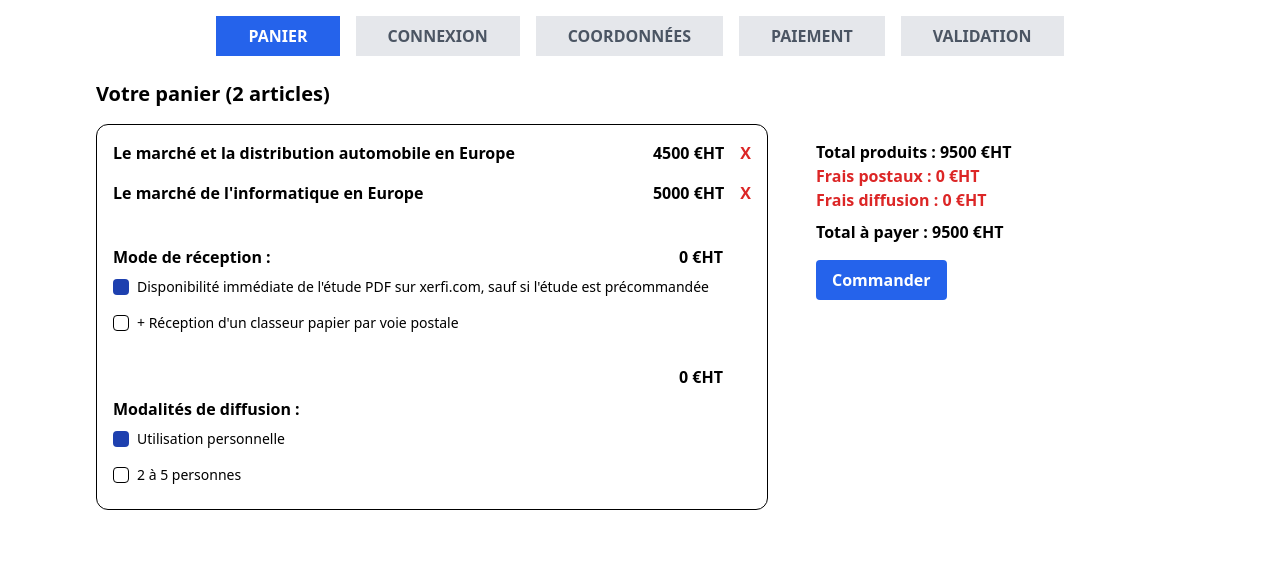
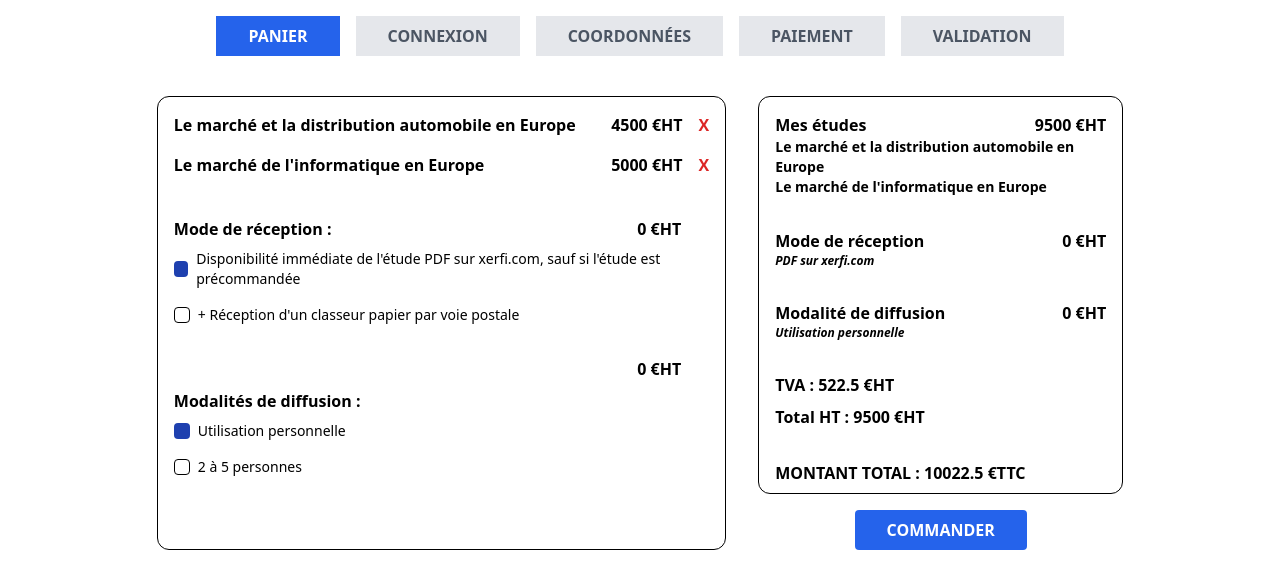
Before and after one commit to Mathis-brgs/XERFI-clone, a React (Vite) app: page /panier in a window 1280 px wide. Shown: the top 588 px of the page. Built offline with nearby package versions, Linux system fonts and the light colour scheme.

Commit message:
Panier V1

```diff
--- a/src/App.jsx
+++ b/src/App.jsx
@@ -3,6 +3,7 @@ import Home from "./pages/Home";
 import Panier from "./pages/panier";
 
 import Dashboard from "./pages/Dashboard";
+import PanierConnexion from "./pages/PanierConnexion";
 
 export default function App() {
   return (
@@ -11,6 +12,7 @@ export default function App() {
         <Route path="/" element={<Home />} />
         <Route path="/dashboard" element={<Dashboard />} />
         <Route path="/panier" element={<Panier />} />
+        <Route path="/panier/connexion" element={<PanierConnexion />} />
       </Routes>
     </BrowserRouter>
   );
--- a/src/components/panier/MainPanier.jsx
+++ b/src/components/panier/MainPanier.jsx
@@ -9,7 +9,7 @@ export default function MainPanier({
   fraisDiffusion,
 }) {
   return (
-    <ul className="border py-2 mx-4 rounded-xl border-black w-3/5">
+    <ul className="border pt-2 pb-8 mx-4 rounded-xl border-black w-3/5">
       {panier.map((item) => (
         <li key={item.id} className="flex py-2 px-4">
           <span className="font-semibold">{item.nom}</span>
--- a/src/components/panier/RecapPanier.jsx
+++ b/src/components/panier/RecapPanier.jsx
@@ -1,20 +1,60 @@
+import { useNavigate } from "react-router-dom";
+
 export default function RecapPanier({
   total,
   fraisPostaux,
   fraisDiffusion,
   totalAvecFrais,
-  payer,
+  panier,
+  postalSelected,
+  diffusionMode,
 }) {
+  const tva = totalAvecFrais * 0.055;
+  const navigate = useNavigate();
+
   return (
-    <div className="ml-8 mt-4 font-semibold">
-      <p>Total produits : {total} €HT</p>
-      <p className="text-red-600">Frais postaux : {fraisPostaux} €HT</p>
-      <p className="text-red-600">Frais diffusion : {fraisDiffusion} €HT</p>
-      <p className="mt-2 font-bold">Total à payer : {totalAvecFrais} €HT</p>
+    <div className="flex flex-col items-center">
+      <div className="font-semibold border py-2 mx-4 rounded-xl border-black px-4">
+        <div className="py-2 mb-6">
+          <div className="flex">
+            <h5 className="font-semibold">Mes études</h5>
+            <span className="text-right flex-auto">{total} €HT</span>
+          </div>
+          {panier.map((item) => (
+            <li key={item.id} className="flex">
+              <span className="text-sm">{item.nom}</span>{" "}
+            </li>
+          ))}
+          <div className="flex mt-8">
+            <h5 className="font-semibold">Mode de réception</h5>
+            <span className="text-right flex-auto">{fraisPostaux} €HT</span>
+          </div>
+          <p className={"text-xs italic"}>PDF sur xerfi.com</p>
+          {postalSelected && (
+            <p className={"text-xs italic"}>+ classeur papier</p>
+          )}
+          <div className="flex mt-8">
+            <h5 className="font-semibold">Modalité de diffusion</h5>
+            <span className="text-right flex-auto">{fraisDiffusion} €HT</span>
+          </div>
 
+          {diffusionMode === "2-5" ? (
+            <p className={"text-xs italic"}>Diffusion 2-5 pers.</p>
+          ) : (
+            <p className={"text-xs italic"}>Utilisation personnelle</p>
+          )}
+        </div>
+
+        <p className="mt-2 font-bold">TVA : {tva} €HT</p>
+        <p className="mt-2 font-bold">Total HT : {totalAvecFrais} €HT</p>
+
+        <h3 className="mt-8 font-bold">
+          MONTANT TOTAL : {totalAvecFrais + tva} €TTC
+        </h3>
+      </div>
       <button
-        onClick={payer}
-        className="mt-4 bg-blue-600 text-white px-4 py-2 rounded hover:bg-blue-700"
+        onClick={() => navigate("/panier/connexion")}
+        className="mt-4 bg-blue-600 text-white px-8 py-2 rounded hover:bg-blue-700 uppercase font-bold"
       >
         Commander
       </button>
--- a/src/pages/Panier.jsx
+++ b/src/pages/Panier.jsx
@@ -1,4 +1,5 @@
 import { useState } from "react";
+
 import ProgressionCommande from "../components/Panier/ProgressionCommande";
 import MainPanier from "../components/Panier/MainPanier";
 import RecapPanier from "../components/Panier/RecapPanier";
@@ -15,7 +16,6 @@ export default function Panier() {
 
   const [postalSelected, postalSetSelected] = useState(false);
   const [diffusionMode, setDiffusionMode] = useState("personnelle");
-  const [paiementEffectue, setPaiementEffectue] = useState(false);
 
   const nombreItems = panier.length;
   const total = panier.reduce((acc, item) => acc + item.prix, 0);
@@ -27,34 +27,14 @@ export default function Panier() {
     setPanier(panier.filter((item) => item.id !== id));
   };
 
-  const payer = () => {
-    setPaiementEffectue(true);
-  };
-
-  if (paiementEffectue) {
-    return (
-      <div className="p-4">
-        <ProgressionCommande etapeActuelle={4} />
-        <h1 className="text-xl font-bold text-green-600">
-          Paiement effectué !
-        </h1>
-        <p>Merci pour votre achat.</p>
-      </div>
-    );
-  }
-
   return (
     <div className="p-4">
       <ProgressionCommande etapeActuelle={0} />
 
-      <h1 className="text-xl font-bold mb-4 mx-20">
-        Votre panier ({nombreItems} {nombreItems > 1 ? "articles" : "article"})
-      </h1>
-
       {panier.length === 0 ? (
         <p>Votre panier est vide.</p>
       ) : (
-        <div className="flex mx-16">
+        <div className="flex mx-auto w-4/5 justify-center pt-4">
           <MainPanier
             panier={panier}
             supprimerArticle={supprimerArticle}
@@ -66,11 +46,12 @@ export default function Panier() {
             fraisDiffusion={fraisDiffusion}
           />
           <RecapPanier
+            panier={panier}
             total={total}
             fraisPostaux={fraisPostaux}
             fraisDiffusion={fraisDiffusion}
             totalAvecFrais={totalAvecFrais}
-            payer={payer}
+            postalSelected={postalSelected}
           />
         </div>
       )}
--- /dev/null
+++ b/src/pages/PanierConnexion.jsx
@@ -0,0 +1,5 @@
+import React from "react";
+
+export default function PanierConnexion() {
+  return <div>PanierConnexion</div>;
+}
```
Also changed, not shown: src/components/home/Login.jsx (+16 -4 lines).
